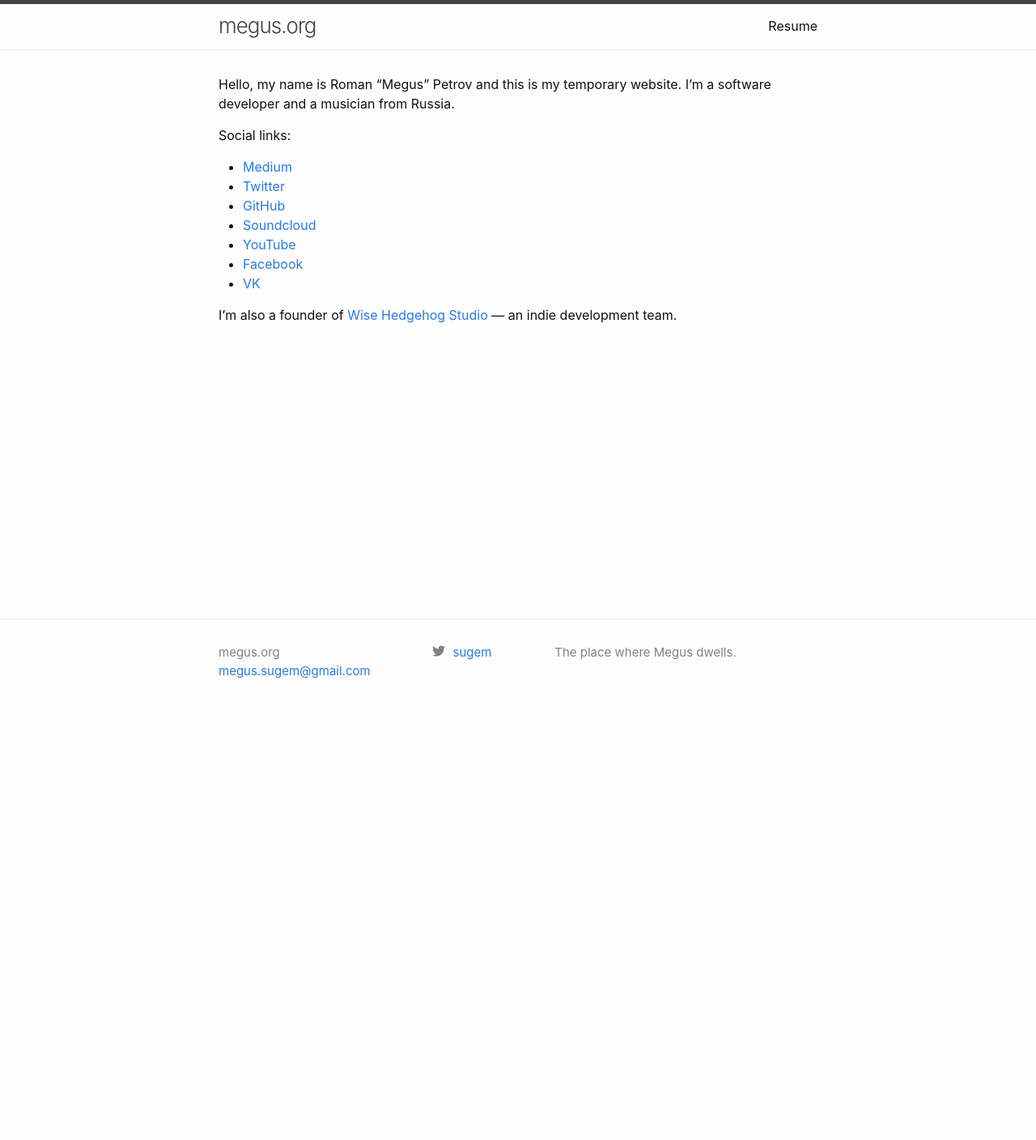
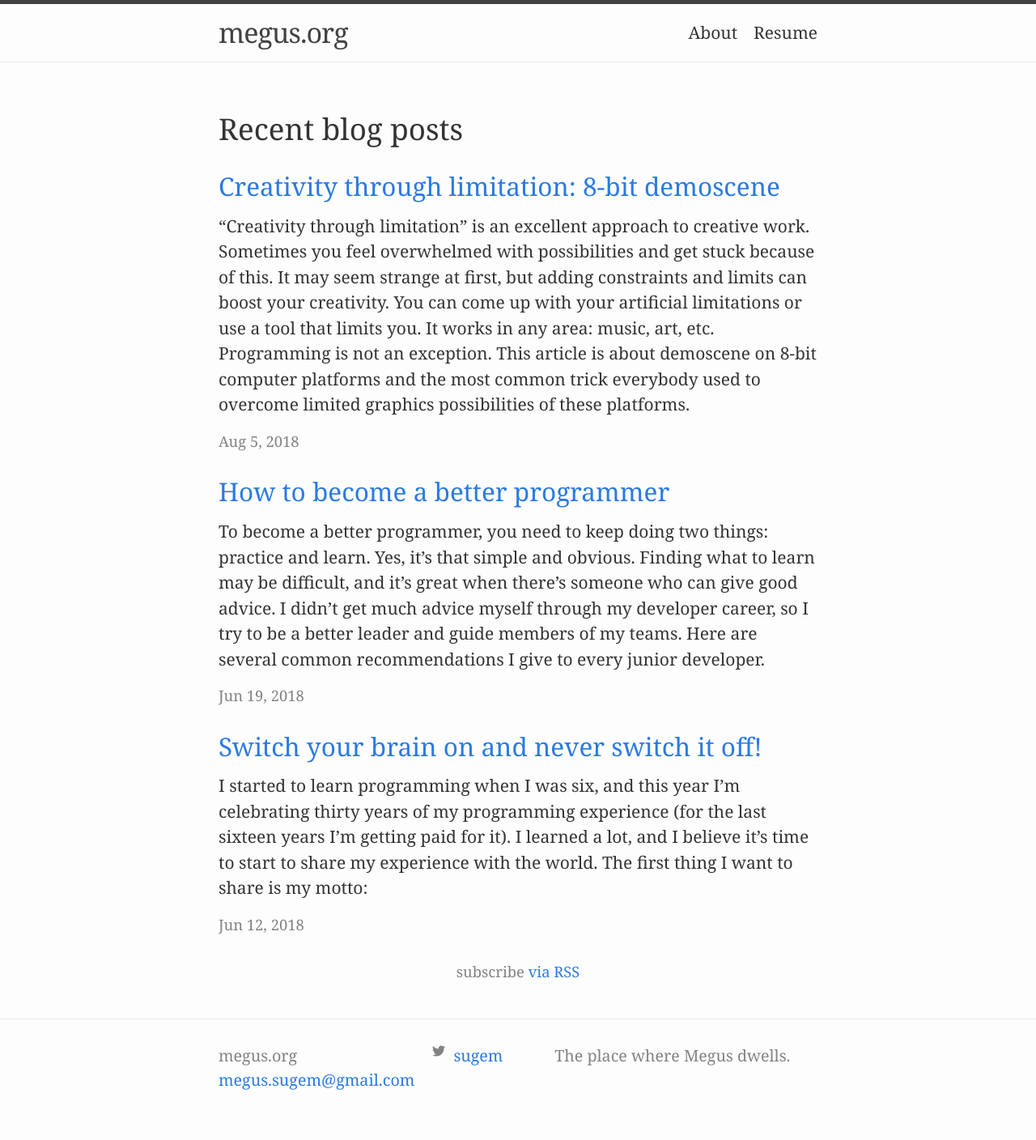
Before and after one commit to Megus/megus.github.io, a Jekyll site: the page built from index.md, in a window 1280 px wide. Shown: the whole page at 81% size. Built offline with Jekyll 4.4.1, drawn with Linux system fonts in a browser that asks for light colours; before the commit the page ends 900 px from its top, so only the background shows below that.

Commit message:
Added blog posts

```diff
--- a/_config.yml
+++ b/_config.yml
@@ -22,7 +22,10 @@ url: "https://megus.org" # the base hostname & protocol for your site, e.g. http
 twitter_username: sugem
 
 header_pages:
+  - about.md
   - resume.md
+
+show_excerpts: true
 
 google_analytics: UA-104711057-2
 
--- a/_layouts/home.html
+++ b/_layouts/home.html
@@ -15,7 +15,6 @@ layout: default
       {%- for post in site.posts -%}
       <li>
         {%- assign date_format = site.minima.date_format | default: "%b %-d, %Y" -%}
-        <span class="post-meta">{{ post.date | date: date_format }}</span>
         <h3>
           <a class="post-link" href="{{ post.url | relative_url }}">
             {{ post.title | escape }}
@@ -24,6 +23,7 @@ layout: default
         {%- if site.show_excerpts -%}
           {{ post.excerpt }}
         {%- endif -%}
+        <div class="post-meta">{{ post.date | date: date_format }}</div>
       </li>
       {%- endfor -%}
     </ul>
--- /dev/null
+++ b/_posts/2018-06-12-switch-your-brain-on-and-never-switch-it-off.md
@@ -0,0 +1,36 @@
+---
+layout: post
+title: "Switch your brain on and never switch it off!"
+---
+
+I started to learn programming when I was six, and this year I'm celebrating thirty years of my programming experience (for the last sixteen years I'm getting paid for it). I learned a lot, and I believe it's time to start to share my experience with the world. The first thing I want to share is my motto:
+
+> — Switch your brain on and never switch it off!
+
+I first heard this phrase from the CTO at one of my previous jobs  —  Alexander Ionov. It sounds so trivial and obvious, but it greatly affected me. I want to tell you about some cases where developers forgot to switch on their brains.
+
+## 1. Bubble sort in the production code
+
+It happened when we were developing a game for a social network. A network had been planning to launch a developer platform in a month, and our game was to become one of the first games there. What a godsend! However, this godsend turned into a nightmare. My teammate wrote a leaderboard generation function that queried the whole top scores table from the database and used a bubble sort. There was no code review and a little testing. The game was approved by QA team and successfully published. In the very first hours after launch the server stopped responding to requests - it was too busy doing sorting! We had to stay in the office until midnight that day and fixed the issue with simple SQL sorting.
+
+In a couple of days SQL sorting queries also became slow, but we wrote a proper leaderboard generation module before it was too late.
+
+I understand why my teammate did it this way: he wrote a temporary implementation (and it's perfectly fine to use bubble sort as a temporary solution), but forgot that thousands of people would use the app he wrote. Don't forget to do load testing and think how you can scale your app.
+
+## 2. A pedometer app that crashes in an hour
+
+A team was working on an update to a pedometer mobile app. The code quality was bad, and the team decided to refactor it. They did a great job improving the architecture, but then they made a big mistake rewriting the core logic, the step counting routine. The old routine was working perfectly fine, but the new one was very unstable, it took weeks to make it work. They finally did it, and everyone was happy, but client's QA engineers found out that app crashes during long workouts.
+
+I joined the team to help and here's what I found: the rewritten step counting routine was querying all recorded data every step to calculate aggregate values like pace, speed, and distance. So, the data to process used more and more memory leading to an inevitable "Out of memory" crash. The original routine used a sliding window approach and could run for hours. We reverted back to the old code and adapted it to the new data model.
+
+There's a golden rule in software development: "If something works, don't touch it!"
+
+## 3. A chat app that can't handle a hundred messages in a conversation
+
+Another mobile app: a messenger for sending pictures. Everything was OK until a conversation became quite long. The app crashed because it tried to keep all chat images in the memory. I'm not saying it's terrible, it's a good temporary solution for a prototype when you are more focused on the user experience. However, when you finish prototyping, you should replace your temporary solution with a proper implementation. And never forget to test your code on the real use cases!
+
+----
+
+I'm not saying that the developers who make these mistakes lack skills. No, usually they do a great job, but sometimes they just forget to switch their brains on. It happens to all of us, and it happened to me as well. However, every mistake is an opportunity to learn. Don't miss these opportunities!
+
+Can you share some funny situations like that?
--- /dev/null
+++ b/_posts/2018-06-19-how-to-become-a-better-programmer.md
@@ -0,0 +1,45 @@
+---
+layout: post
+title: "How to become a better programmer"
+---
+
+To become a better programmer, you need to keep doing two things: practice and learn. Yes, it's that simple and obvious. Finding what to learn may be difficult, and it's great when there's someone who can give good advice. I didn't get much advice myself through my developer career, so I try to be a better leader and guide members of my teams. Here are several common recommendations I give to every junior developer.
+
+## Learn the basics of functional programming
+
+I had a short Lisp course at the university, but I didn't understand how can I use what I learned. For a long time, I ignored functional programming. It was something obscure to me. Don't repeat my mistake! Even if you won't ever need to write in functional languages like Haskell, Scala, Erlang or Clojure, it's crucial to understand functional programming concepts and apply them in your work. Two essential concepts are:
+
+- [Pure functions](#)
+- [Data immutability](#)
+
+Pure functions are like math functions: they always evaluate the same result given the same arguments, and they don't cause any side effects. Make as much of your functions pure as possible! Pure functions are easier to debug and maintain, and you can cover them with unit tests easily.
+
+Immutable data structures are great because of reasons similar to pure functions: when your code uses immutable data, you get less unpleasant side effects, it saves your debug time. Instead of modifying data directly, you create a copy with necessary changes. This way if the original data is used elsewhere then your changes don't have a chance to break anything. Some languages, e.g., Swift, have native support for immutable data structures, in other languages like Javascript you can use frameworks to create immutable objects.
+
+## Learn different programming languages
+
+There are hundreds of languages, and you don't need to learn all of them. I like learning (or at least reading about) new languages to find useful concepts and ideas. Even if you don't use some language, you can still learn something valuable that you can apply to your work.
+
+Of all the languages I want to highlight one of my favorite ones — [C](#). It was the second high-level language I learned (the first one was Basic), and I'm still confident that it was a very important time investment. I wouldn't recommend it as the first language for anyone, but you should try and learn C to understand how things work on a lower level. When you grasp the idea of pointers, you may feel enlightenment. I did, even that I had good experience with Assembler already.
+
+## Understand data structures
+
+It's important to know how different data structures (dictionaries, lists, sets, trees, etc.) work inside. Most languages or their standard libraries provide these structures out-of-the-box, and you rarely need to implement them yourself. However, this knowledge may become important when you optimize your code for performance or memory usage. To improve the understanding, try to implement common data structures in C. It's an excellent exercise.
+
+## Learn about software architecture
+
+You shouldn't underestimate the importance of a good software architecture! If your project is bigger than a simple calculator, you'd better design an architecture properly.
+
+Define interfaces/protocols, make smaller classes, use class inheritance wisely, break down your code into layers (entities, repositories, use cases, user interface, etc.), write testable code... Software architecture is a vast topic, there are many different approaches and no single correct answer, but my recommendations would be:
+
+- Learn [SOLID principles](#).
+- Read about [“Clean Architecture” by Robert Martin (Uncle Bob)](#).
+
+----
+
+It's not an exhaustive list of recommendations, and it only covers hard skills. To become a better developer, you should also develop various soft skills. And here are some bits of advice to wrap up this article:
+
+- Be curious, never stop learning!
+- Be modest, accept the fact that there are developers better than you and learn from them.
+- Don't be afraid to ask questions
+- Become a good team player
--- /dev/null
+++ b/_posts/2018-08-05-creativity-through-limitation-8-bit-demoscene.md
@@ -0,0 +1,125 @@
+---
+layout: post
+title: "Creativity through limitation: 8-bit demoscene"
+---
+
+"Creativity through limitation" is an excellent approach to creative work. Sometimes you feel overwhelmed with possibilities and get stuck because of this. It may seem strange at first, but adding constraints and limits can boost your creativity. You can come up with your artificial limitations or use a tool that limits you.  It works in any area: music, art, etc. Programming is not an exception. This article is about demoscene on 8-bit computer platforms and the most common trick everybody used to overcome limited graphics possibilities of these platforms.
+
+> Demoscene is a computer art subculture; its roots are in software cracking culture. Starting back in the 80s, crackers were adding small introductions to games — cracktros. Cracktros usually featured sweet music and visual effects. Crackers started competing for the best effects, and it became a whole new culture — the demoscene. A demo is like a music video, but the computer in real-time generates all visuals.
+
+My favorite 8-bit platforms are ZX Spectrum and Commodore 64. It's so cool to watch how demomakers push the hardware to absolute limits; you want to scream "It's impossible!", However, it's possible. In the late 90s, I was a member of the demoscene team Brainwave; we made several demos for ZX Spectrum, PC, and GameBoy Advance.
+
+8-bit platforms have different graphical limitations. Often you're limited to two or four colors for an 8-by-8 pixel block, or it's up to 16 colors for each pixel from a bigger palette. However, there's a trick which allows using more colors: "racing the beam." It is based on how CRT displays work. A ray draws the frame line by line, so if you synchronize to its movement and change color attributes before it draws the next line, you can get more colors. I had thought that this trick was used only on ZX Spectrum until I learned more about other platforms. Now I know that the history of "racing the beam" goes back to the late 70s and Atari 2600 game console, where it was the only way to display something more or less complex. So, let's begin with Atari 2600 demos!
+
+----
+
+## Atari 2600
+
+- CPU: MOS 6507 @ 1.19MHz
+- RAM: 128 bytes (it's not a mistake. BYTES)
+- Graphics: 256x192, up to 320x240, 128 colors
+- Sound: custom TIA chip
+- Release date: 1977
+
+Atari 2600 (also known as VCS) is the most famous second generation video game console. "Racing the beam" was the "advanced trick" on other 8-bit platforms, but for VCS game developers it was a common pain. The palette of TIA chip (it handled both video and audio) is pretty rich, but to get more than two colors in a single line, you need to race the beam while it's drawing this line.
+
+128 bytes of RAM is not enough for anyone, every byte counts! Sound capabilities are limited as hell too: two channels with volume control and 32 possible pitches. Pitches are out of tune, so it's difficult to make it sound nice.
+
+Atari 2600 demos are not as entertaining as, for example, C64 ones, but watch them keeping in mind all the crazy platform limitations. It's no surprise that demo coders like VCS — it's a real challenge to make any classic demo effect on it!
+
+<iframe allowfullscreen src="http://www.youtube.com/embed/j90nIyq6_vM"></iframe>
+Bang! by Xayax
+
+<iframe allowfullscreen src="http://www.youtube.com/embed/1nTRMTnTeLQ"></iframe>
+Chiphead by KK/Altair^DMA
+
+----
+
+## Atari XL/XE
+
+- CPU: MOS 6502 @ 1.79MHz
+- RAM: 64KB
+- Graphics: up to 320x192, 256 colors
+- Sound: custom POKEY chip
+- Release date: 1983
+
+Atari 8-bit computers are a big step forward compared to VCS. New chips ANTIC and GTIA gave them multiple graphics modes and greater possibilities. ANTIC allows mixing different modes on a screen with a display list — a little program that defines how to draw each line. In graphics modes, you could set a color for each pixel, but only from a subset of all possible colors. In 320x192 mode, you have only 2 colors, in 80x192 modes — up to 16. If you want to display more colors simultaneously, you need to update palette each scanline — the same "racing the beam" trick.
+
+Sounds produced by POKEY are also a giant leap from VCS's TIA. Four oscillators with several 1-bit waveforms and decent pitch accuracy (you could also pair two channels to improve it).
+
+<iframe allowfullscreen src="http://www.youtube.com/embed/9EAG_811b4o"></iframe>
+Near by Agenda
+
+<iframe allowfullscreen src="http://www.youtube.com/embed/HVuEd742Yyg"></iframe>
+Numen by Taqart
+
+----
+
+## Amstrad CPC 6128
+
+- CPU: Z80 @ 4MHz
+- RAM: 128KB
+- Graphics: 160x200, 320x200 or 640x200, 27 colors
+- Sound: General Instrument AY-3-8912
+- Release date: 1985
+
+On CPC you can also set a color for each pixel, similar to Atari XL/XE. In 160x200 mode you can use 16 colors from 27 color palette, in 320x200 — 4 colors (similar to CGA on PC), in 640x200 — 2 colors. There's no display list like in Atari XL/XE, but there is a very handy h-sync interrupt which simplifies implementing "racing the beam" trick.
+
+AY sound chip has three pulse wave oscillators, a noise generator that can be mixed with any pulse oscillator, and a simple amplitude envelope generator. However, musicians came up with a way to get more complex waveforms by using the fact that envelope generator can generate looped sawtooth and triangle envelopes and loop frequency can go to the audio range.
+
+<iframe allowfullscreen src="http://www.youtube.com/embed/dDVAzMjA7bM"></iframe>
+Still Rising by Vanity
+
+<iframe allowfullscreen src="http://www.youtube.com/embed/6wBwbRYL-F4"></iframe>
+phX by Condense
+
+----
+
+## ZX Spectrum 128
+
+- CPU: Z80 @ 3.5MHz
+- RAM: 128KB
+- Graphics: 256x192, 16 colors
+- Sound: General Instrument AY-3-8910/12 or Yamaha YM2149F
+- Release date: 1985
+
+Speccy was my first computer. ZX Basic and Z80 assembly were my first programming languages. Spectrum was the most popular 8-bit computer in Russia because Soviet engineers "hacked" its custom ULA chip and made numerous clones.
+
+You can use only two colors ("ink" and "paper") in an 8-by-8 pixel block on Spectrum. The video memory splits into a bitmap part, and color attributes part. By using "multicolor" (that's how we call "racing the beam" on Speccy), you can get two colors in an 8-by-1 pixel block. Unlike other platforms, there are no h-sync interrupts or a way to know which line is currently being drawn, so you need to count every instruction cycle in your code to make perfect multicolor. Moreover, you'd better not waste precious CPU time by waiting; the best coders used all available CPU cycles to do some calculations for their effects.
+
+Even with multicolor you're still limited to the 16 colors palette. Here comes another trick: if you flip two colors each frame, you get a flickery illusion of a "mixed" color. You get about 36 colors this way. The cover image for this article was drawn using this technique. Developers often used the same trick on other platforms.
+
+<iframe allowfullscreen src="http://www.youtube.com/embed/zQ1C4FpsR2o"></iframe>
+Stellar Contour by Brainwave
+
+<iframe allowfullscreen src="http://www.youtube.com/embed/b-kkzl2foaQ"></iframe>
+Across the Edge by deMarche
+
+----
+
+## Commodore 64
+
+- CPU: MOS 6510 @ 1MHz
+- RAM: 64KB
+- Graphics: 160x200 or 320x200, 16 colors
+- Sound: MOS 6581/8580 SID
+- Release date: 1982
+
+C64 is the king of 8-bit platforms. It is the highest-selling 8-bit computer ever, and the community is still very active. Graphics-wise C64 is comparable to other platforms, but it has some nice features:
+
+- Hardware sprites.
+- Hardware scrolling.
+- Raster interrupts (remember multicolor on Speccy? On C64 you don't need to count every CPU cycle to synchronize, there's an interrupt for that)
+- Combining high-res (fewer colors) and low-res (more colors) graphics on a screen.
+
+In 320x200 mode Commodore is similar to Spectrum — only 2 colors in 8x8 block, but in 160x200 video mode, it can have 4 colors in 4x8 blocks. On top of that, it can display eight sprites. Just like on Spectrum, to achieve more colors and better graphics, C64 coders used "racing the beam" (synchronizing code with CRT display ray) trick, but as VIC-II video chip has raster interrupts, it was easier to implement.
+
+The CPU of C64 is pretty slow, but the creative and smart usage of VIC-II allows demomakers to achieve results that are comparable or even better than on faster machines like ZX Spectrum or Amstrad CPC.
+
+The most outstanding feature of C64 for me is its sound chip — SID. It was designed by a musician for musicians, and it's fantastic! Three oscillator channels with multiple waveforms, ring modulation, oscillator sync, analog multimode filter and ADSR envelopes. No other platform came close to this power!
+
+<iframe allowfullscreen src="http://www.youtube.com/embed/52mQzN439W4"></iframe>
+We Come In Peace by Fairlight, Censor Design, Offence
+
+<iframe allowfullscreen src="http://www.youtube.com/embed/W-Crwct7U0c"></iframe>
+Second Reality (C64 version) by Smash Designs
--- a/_sass/minima.scss
+++ b/_sass/minima.scss
@@ -2,15 +2,16 @@
 
 // Define defaults for each variable.
 
-$base-font-family: -apple-system, BlinkMacSystemFont, "Segoe UI", Roboto, Helvetica, Arial, sans-serif, "Apple Color Emoji", "Segoe UI Emoji", "Segoe UI Symbol" !default;
-$base-font-size:   16px !default;
+//$base-font-family: -apple-system, BlinkMacSystemFont, "Segoe UI", Roboto, Helvetica, Arial, sans-serif, "Apple Color Emoji", "Segoe UI Emoji", "Segoe UI Symbol" !default;
+$base-font-family: medium-content-serif-font,Georgia,Cambria,"Times New Roman",Times,serif;
+$base-font-size:   21px !default;
 $base-font-weight: 400 !default;
 $small-font-size:  $base-font-size * 0.875 !default;
 $base-line-height: 1.5 !default;
 
 $spacing-unit:     30px !default;
 
-$text-color:       #111 !default;
+$text-color:       rgba(0, 0, 0, 0.8) !default;
 $background-color: #fdfdfd !default;
 $brand-color:      #2a7ae2 !default;
 
--- a/_sass/minima/_base.scss
+++ b/_sass/minima/_base.scss
@@ -25,6 +25,7 @@ body {
   font-kerning: normal;
   display: flex;
   min-height: 100vh;
+  font-weight: 100;
   flex-direction: column;
 }
 
@@ -94,6 +95,8 @@ li {
  * Headings
  */
 h1, h2, h3, h4, h5, h6 {
+  margin-top: $spacing-unit;
+  line-height: 1.2;
   font-weight: $base-font-weight;
 }
 
@@ -132,6 +135,8 @@ blockquote {
   color: $grey-color;
   border-left: 4px solid $grey-color-light;
   padding-left: $spacing-unit / 2;
+  margin-top: $spacing-unit;
+  margin-bottom: $spacing-unit;
   @include relative-font-size(1.125);
   letter-spacing: -1px;
   font-style: italic;
@@ -252,3 +257,32 @@ table {
     border: 1px solid $grey-color-light;
   }
 }
+
+/**
+ * Iframes
+ */
+iframe {
+  width: 100%;
+  height: 400px;
+}
+
+@include media-query($on-palm) {
+  iframe {
+    height: 200px;
+  }
+}
+
+/**
+ * HR
+ */
+hr {
+  text-align: center;
+  border: 0;
+  margin-top: $spacing-unit;
+  margin-bottom: $spacing-unit;
+}
+
+hr::before {
+  content: "...";
+  letter-spacing: 1em;
+}
--- a/_sass/minima/_layout.scss
+++ b/_sass/minima/_layout.scss
@@ -207,6 +207,11 @@
   @include relative-font-size(1.5);
 }
 
+.rss-subscribe {
+  text-align: center;
+  font-size: $small-font-size;
+  color: $grey-color;
+}
 
 
 /**
--- a/index.md
+++ b/index.md
@@ -1,17 +1,4 @@
 ---
-layout: default
+layout: home
+list_title: "Recent blog posts"
 ---
-
-Hello, my name is Roman “Megus” Petrov and this is my temporary website. I'm a software developer and a musician from Russia.
-
-Social links:
-
-- [Medium](https://medium.com/@megus)
-- [Twitter](https://twitter.com/sugem)
-- [GitHub](https://github.com/Megus)
-- [Soundcloud](https://soundcloud.com/sugem)
-- [YouTube](https://www.youtube.com/user/megussugem)
-- [Facebook](https://www.facebook.com/sugem)
-- [VK](https://vk.com/megus)
-
-I'm also a founder of [Wise Hedgehog Studio](https://wisehedgehog.studio) — an indie development team.
```
Also changed, not shown: about.md (added, +18 -0 lines).
